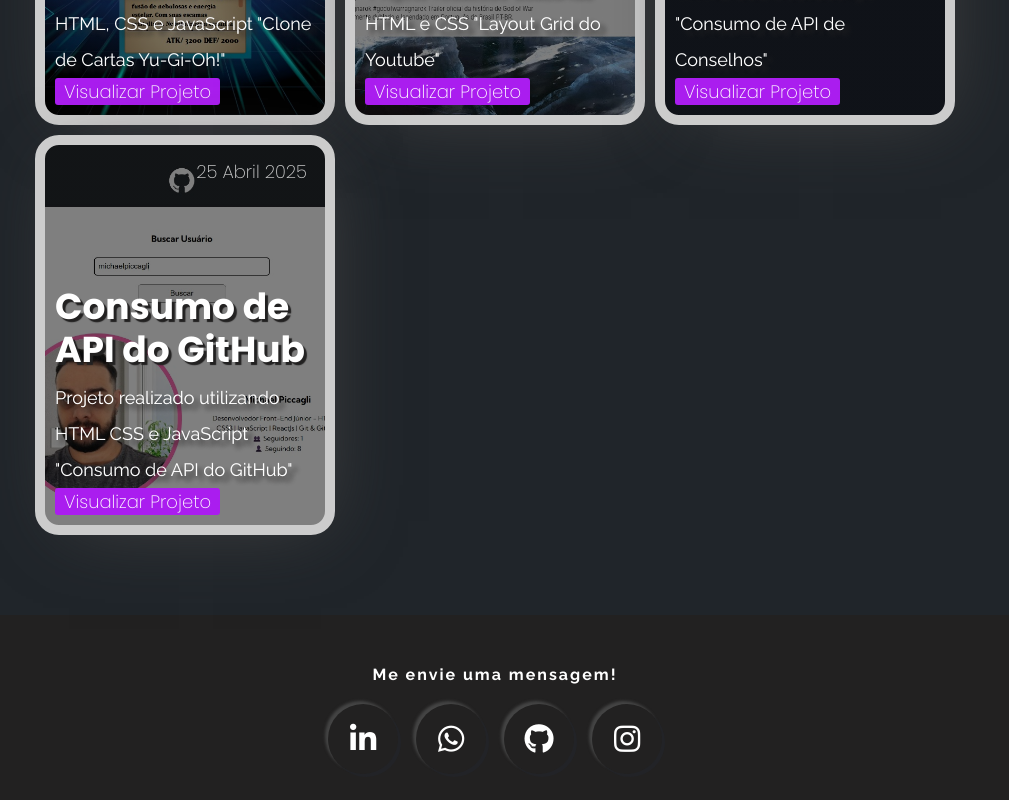
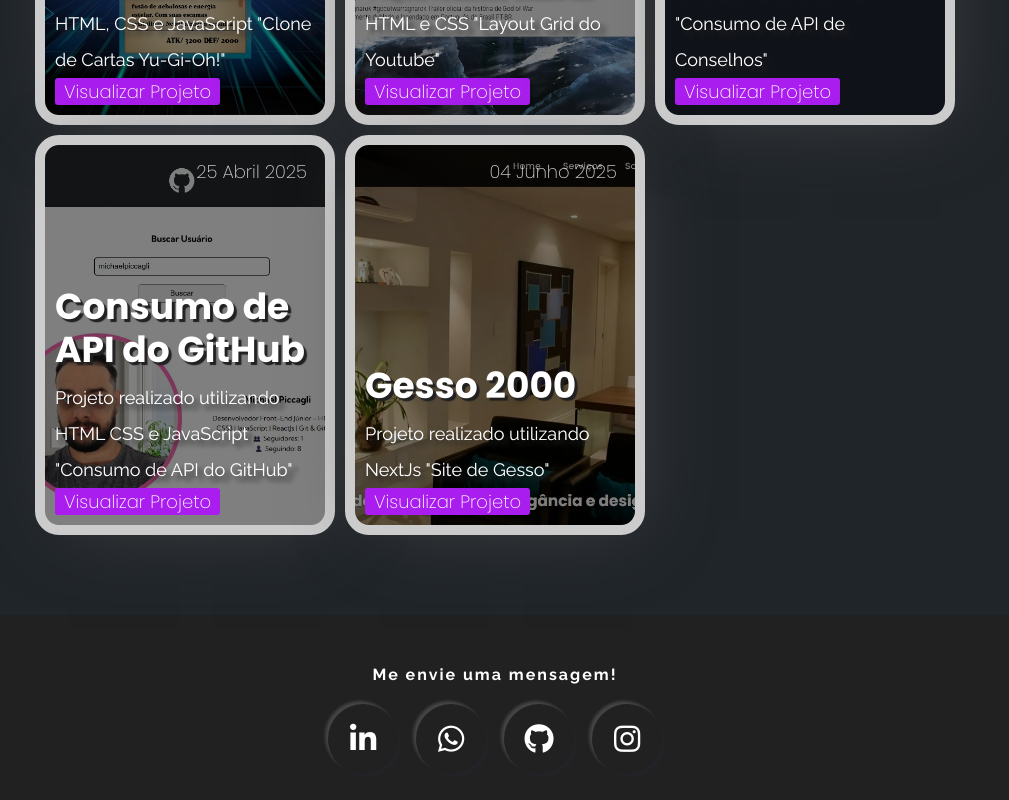
Before and after one commit to michaelpiccagli/portfolio-react, a React (Vite) app: page / in a window 1280 px wide. Shown: the part 5095-5895 px from the top of the page, without its empty margins (145-1154 px from the left). Built offline with nearby package versions, Linux system fonts and the light colour scheme.

Commit message:
projeto adicionado

```diff
--- a/src/data/projects.js
+++ b/src/data/projects.js
@@ -8,6 +8,7 @@
 import godOfWarImg from '../assets/img/god-of-war-ragnarok.jpg';
 import conselhosImg from '../assets/img/gerador-conselhos.jpg';
 import githubApiImg from '../assets/img/consumo-de-api.jpg';
+import gesso2000Img from '../assets/img/gesso-2000.jpg';
 
 export const projects = [
   {
@@ -79,5 +80,12 @@
     date: '25 Abril 2025',
     image: githubApiImg,
     link: 'https://michaelpiccagli.github.io/fetch-github-api/'
+  },
+  {
+    title: 'Gesso 2000',
+    description: 'Projeto realizado utilizando NextJs "Site de Gesso"',
+    date: '04 Junho 2025',
+    image: gesso2000Img,
+    link: 'https://www.gesso2000.com.br/'
   }
 ];
```
Also changed, not shown: src/assets/img/gesso-2000.jpg (added).
